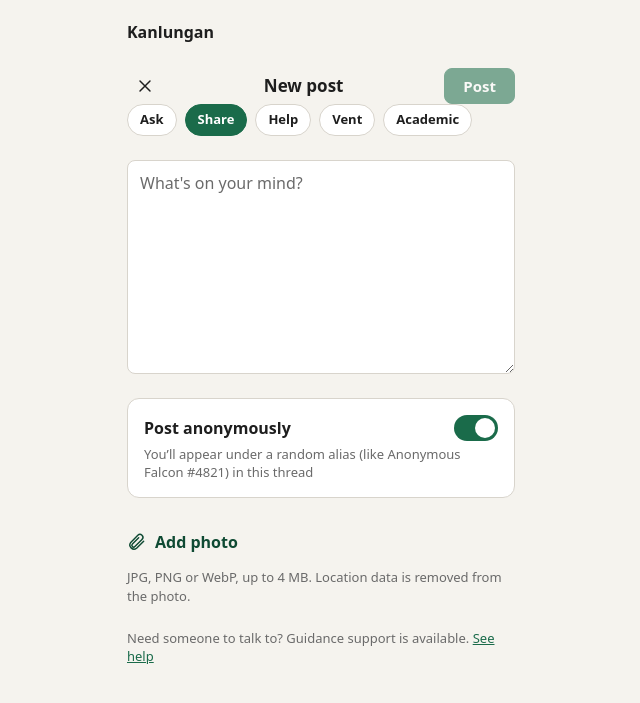
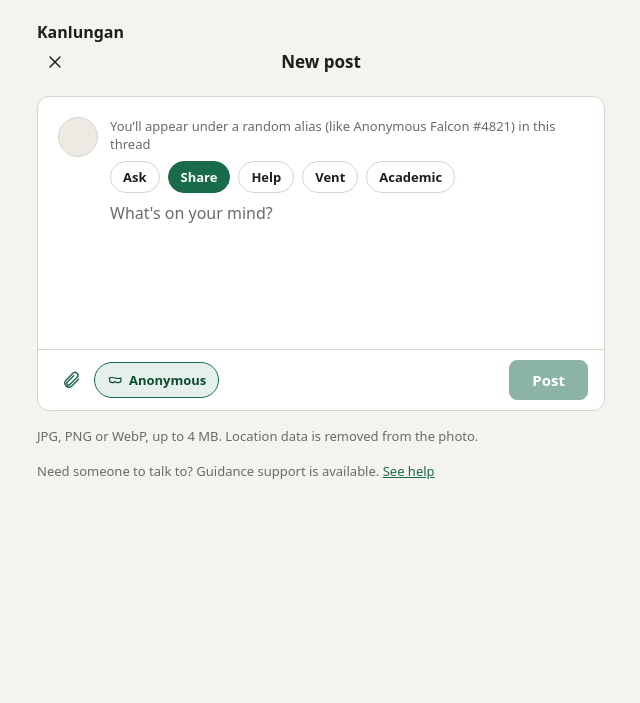
Before and after one commit to YKMarkkuu/Kanlungan, a Laravel app: page /post/create in a window 1280 px wide. Shown: the top 703 px of the page, without its empty margins (319-959 px from the left). Run offline with Laravel 10, Linux system fonts and the light colour scheme; the visitor is signed in with stand-in values (Sample User, id 1).

Commit message:
style(ui): redesign post composer layout for a modern feel

```diff
--- a/public/css/community.css
+++ b/public/css/community.css
@@ -1006,3 +1006,233 @@ a.cm-stat { color: inherit; text-decoration: none; display: inline-flex; align-i
     .cm-report-banner .btn:active,
     .cm-mod__actions .btn:active { background: var(--surface-hover); }
 }
+
+/* ==========================================================================
+   Create post composer (social-style layout)
+   Avatar left, borderless textarea right, action bar underneath.
+   ========================================================================== */
+
+.cm-compose-form {
+    display: grid;
+    gap: 16px;
+}
+
+.cm-compose__spacer {
+    visibility: hidden; /* keeps the title centered between close and nothing */
+}
+
+.cm-compose {
+    padding: 0;
+    overflow: hidden;
+    border-color: var(--border-subtle);
+    background-color: var(--surface-card);
+    transition: border-color 0.15s ease;
+}
+
+.cm-compose:focus-within {
+    border-color: var(--accent);
+}
+
+.cm-compose__row {
+    display: flex;
+    align-items: flex-start;
+    gap: 12px;
+    padding: 16px 16px 8px;
+}
+
+.cm-compose__avatar {
+    width: 40px;
+    height: 40px;
+    flex-shrink: 0;
+}
+
+.cm-compose__main {
+    flex: 1;
+    min-width: 0; /* lets the textarea and preview shrink inside flex */
+    display: grid;
+    gap: 8px;
+}
+
+.cm-compose__as {
+    margin: 0;
+    min-height: 20px;
+    display: flex;
+    align-items: center;
+}
+
+/* Borderless, transparent: it looks like typing straight onto the page. */
+.cm-compose__input {
+    display: block;
+    width: 100%;
+    min-height: 140px;
+    padding: 0;
+    border: 0;
+    border-radius: 0;
+    outline: none;
+    background: transparent;
+    box-shadow: none;
+    color: var(--text-primary);
+    font: inherit;
+    font-size: 16px; /* 16px prevents iOS zoom-on-focus */
+    line-height: 1.5;
+    resize: none;
+}
+
+.cm-compose__input::placeholder {
+    color: var(--text-muted);
+    opacity: 1;
+}
+
+/* ---------- Image preview (filled in Phase 2) ---------- */
+
+.cm-compose__preview {
+    position: relative;
+    width: 100%;
+    overflow: hidden;
+    border: 1px solid var(--border-subtle);
+    border-radius: var(--radius-md);
+    background-color: var(--surface-hover);
+}
+
+.cm-compose__preview img {
+    display: block;
+    width: 100%;
+    max-height: 320px;
+    object-fit: cover;
+}
+
+/* Optional remove button Phase 2 can drop inside the container */
+.cm-compose__preview-remove {
+    position: absolute;
+    top: 8px;
+    right: 8px;
+    display: inline-flex;
+    align-items: center;
+    justify-content: center;
+    width: 36px;
+    height: 36px;
+    padding: 0;
+    border: 0;
+    border-radius: var(--radius-sm);
+    background-color: rgba(30, 30, 30, 0.7);
+    color: #fff;
+    cursor: pointer;
+}
+
+.cm-compose__preview-remove:hover {
+    background-color: rgba(30, 30, 30, 0.9);
+}
+
+/* ---------- Bottom action bar ---------- */
+
+.cm-compose__bar {
+    display: flex;
+    align-items: center;
+    justify-content: space-between;
+    gap: 8px;
+    padding: 8px 12px;
+    border-top: 1px solid var(--border-subtle);
+}
+
+.cm-compose__tools {
+    display: flex;
+    align-items: center;
+    gap: 4px;
+    min-width: 0;
+}
+
+.cm-compose__attach {
+    color: var(--accent);
+    cursor: pointer;
+}
+
+.cm-compose__attach:hover {
+    background-color: var(--accent-soft);
+}
+
+/* Anonymous: a badge-style switch instead of a checkbox */
+.cm-anon-badge {
+    display: inline-flex;
+    cursor: pointer;
+}
+
+.cm-anon-badge__pill {
+    display: inline-flex;
+    align-items: center;
+    gap: 6px;
+    min-height: 36px;
+    padding: 0 12px;
+    border: 1px solid var(--border-subtle);
+    border-radius: 999px; /* badge, same exception as filter chips */
+    background-color: var(--surface-card);
+    color: var(--text-muted);
+    font-size: 13px;
+    font-weight: 600;
+    white-space: nowrap;
+    transition: background-color 0.15s ease, border-color 0.15s ease, color 0.15s ease;
+}
+
+.cm-anon-badge__pill .icon {
+    width: 16px;
+    height: 16px;
+}
+
+.cm-anon-badge input:checked + .cm-anon-badge__pill {
+    border-color: var(--accent);
+    background-color: var(--accent-soft);
+    color: var(--accent-dark);
+}
+
+.cm-anon-badge input:focus-visible + .cm-anon-badge__pill {
+    outline: 2px solid var(--accent);
+    outline-offset: 2px;
+}
+
+/* Post: prominent, but looks inactive until there is text */
+.cm-compose__post {
+    flex-shrink: 0;
+    width: auto;
+    min-height: 40px;
+    padding: 8px 22px;
+}
+
+.cm-compose__post:disabled {
+    opacity: 0.5;
+    cursor: not-allowed;
+}
+
+/* ---------- Layout widths ---------- */
+
+@media (min-width: 769px) {
+    .cm-main--compose {
+        max-width: 600px;
+    }
+
+    .cm-compose__row {
+        padding: 20px 20px 8px;
+    }
+
+    .cm-compose__bar {
+        padding: 10px 16px;
+    }
+}
+
+@media (max-width: 768px) {
+    .cm-compose__input {
+        min-height: 120px;
+    }
+
+    .cm-compose__post {
+        min-height: 44px;
+    }
+
+    .cm-anon-badge__pill {
+        min-height: 44px;
+    }
+}
+
+@media (hover: none) {
+    .cm-compose__attach:hover { background-color: transparent; }
+    .cm-compose__attach:active { background-color: var(--accent-soft); }
+    .cm-compose__preview-remove:hover { background-color: rgba(30, 30, 30, 0.7); }
+}
--- a/resources/views/feed/create.blade.php
+++ b/resources/views/feed/create.blade.php
@@ -2,16 +2,24 @@
 
 @section('title', 'New post · Kanlungan')
 @section('hide-nav', '1')
+@section('main-class', 'cm-main--compose')
 
 @section('content')
-    <form method="POST" action="{{ route('post.store') }}" class="stack--lg stack" id="post-form" enctype="multipart/form-data" data-alias="{{ $alias }}">
+    <form method="POST" action="{{ route('post.store') }}" class="cm-compose-form" id="post-form" enctype="multipart/form-data" data-alias="{{ $alias }}">
         @csrf
 
         <header class="cm-header">
             <a href="{{ route('feed') }}" class="cm-icon-btn" aria-label="Cancel">@include('components.icon', ['name' => 'close'])</a>
             <h1 class="cm-header__title">New post</h1>
-            <button type="submit" class="btn btn--primary cm-post-btn" id="post-btn" disabled>Post</button>
+            <span class="cm-icon-btn cm-compose__spacer" aria-hidden="true"></span>
         </header>
+
+        <div class="card cm-compose">
+            <div class="cm-compose__row">
+                <div class="cm-avatar cm-compose__avatar" aria-hidden="true"></div>
+
+                <div class="cm-compose__main">
+                    <p class="text-small text-muted cm-compose__as" id="anon-hint">You'll appear under a random alias (like {{ $alias }}) in this thread</p>
 
                     <fieldset class="cm-chips cm-fieldset" aria-label="Category">
                         @foreach ($categories as $category)
@@ -23,42 +31,48 @@
                         @endforeach
                     </fieldset>
 
-        <div class="field">
                     <label class="cm-visually-hidden" for="body">What's on your mind?</label>
-            <textarea class="input cm-textarea" id="body" name="body" rows="8" maxlength="2000"
+                    <textarea class="cm-compose__input" id="body" name="body" rows="5" maxlength="2000"
                               placeholder="What's on your mind?" required>{{ old('body') }}</textarea>
+
                     @error('body')
                         <p class="field__error">{{ $message }}</p>
                     @enderror
                     @error('category')
                         <p class="field__error">{{ $message }}</p>
                     @enderror
+
+                    {{-- Phase 2 renders the selected photo preview in here. --}}
+                    <div id="image-preview-container" class="cm-compose__preview hidden"></div>
+                </div>
             </div>
 
-        <div class="card cm-anon">
+            <div class="cm-compose__bar">
+                <div class="cm-compose__tools">
+                    <label class="cm-icon-btn cm-compose__attach" for="photo" title="Add photo">
+                        @include('components.icon', ['name' => 'clip'])
+                        <span class="cm-visually-hidden" id="photo-name">Add photo</span>
+                    </label>
+                    <input class="cm-visually-hidden" type="file" id="photo" name="photo" accept="image/jpeg,image/png,image/webp">
+
                     <input type="hidden" name="anonymous" value="0">
-            <label class="cm-anon__row" for="anonymous">
-                <strong>Post anonymously</strong>
-                <span class="cm-switch">
-                    <input type="checkbox" id="anonymous" name="anonymous" value="1" checked>
-                    <span class="cm-switch__track" aria-hidden="true"></span>
+                    <label class="cm-anon-badge" for="anonymous">
+                        <input class="cm-visually-hidden" type="checkbox" id="anonymous" name="anonymous" value="1" checked>
+                        <span class="cm-anon-badge__pill">
+                            @include('components.icon', ['name' => 'mask'])
+                            <span>Anonymous</span>
                         </span>
                     </label>
-            <p class="text-small text-muted" id="anon-hint">You'll appear under a random alias (like {{ $alias }}) in this thread</p>
                 </div>
 
-        <div class="field">
-            <label class="cm-photo" for="photo">
-                @include('components.icon', ['name' => 'clip'])
-                <span id="photo-name">Add photo</span>
-            </label>
-            <input class="cm-visually-hidden" type="file" id="photo" name="photo" accept="image/jpeg,image/png,image/webp">
-            <p class="text-small text-muted">JPG, PNG or WebP, up to 4 MB. Location data is removed from the photo.</p>
+                <button type="submit" class="btn btn--primary cm-compose__post" id="post-btn" disabled>Post</button>
+            </div>
+        </div>
+
         @error('photo')
             <p class="field__error">{{ $message }}</p>
         @enderror
-        </div>
-
+        <p class="text-small text-muted">JPG, PNG or WebP, up to 4 MB. Location data is removed from the photo.</p>
         <p class="text-small text-muted">Need someone to talk to? Guidance support is available. <a class="cm-underline" href="{{ route('page.help') }}">See help</a></p>
     </form>
 @endsection
```
Also changed, not shown: docs/PM-HANDOFF.md (+8 -0 lines). Lines whose indentation alone changed are shown as unchanged.
